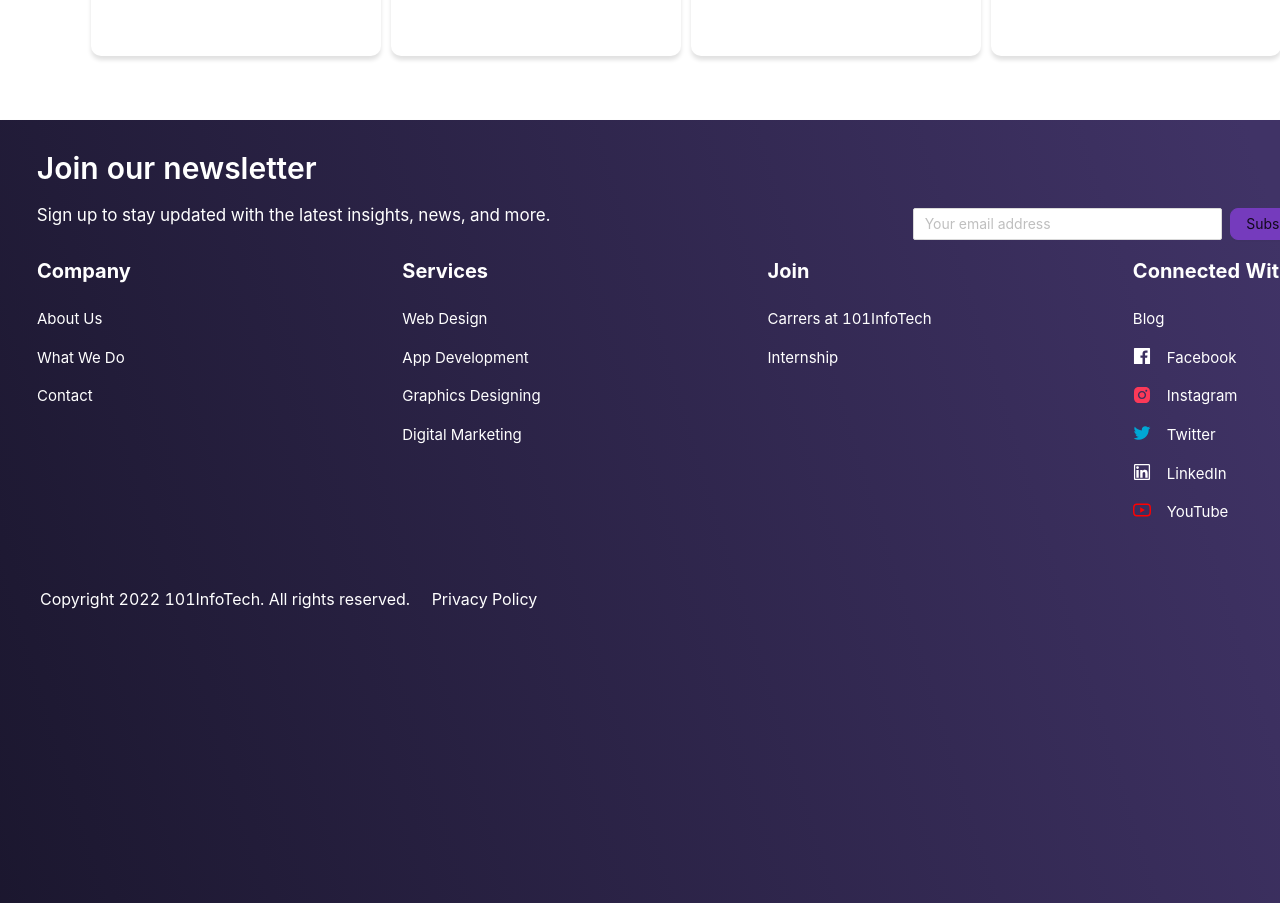
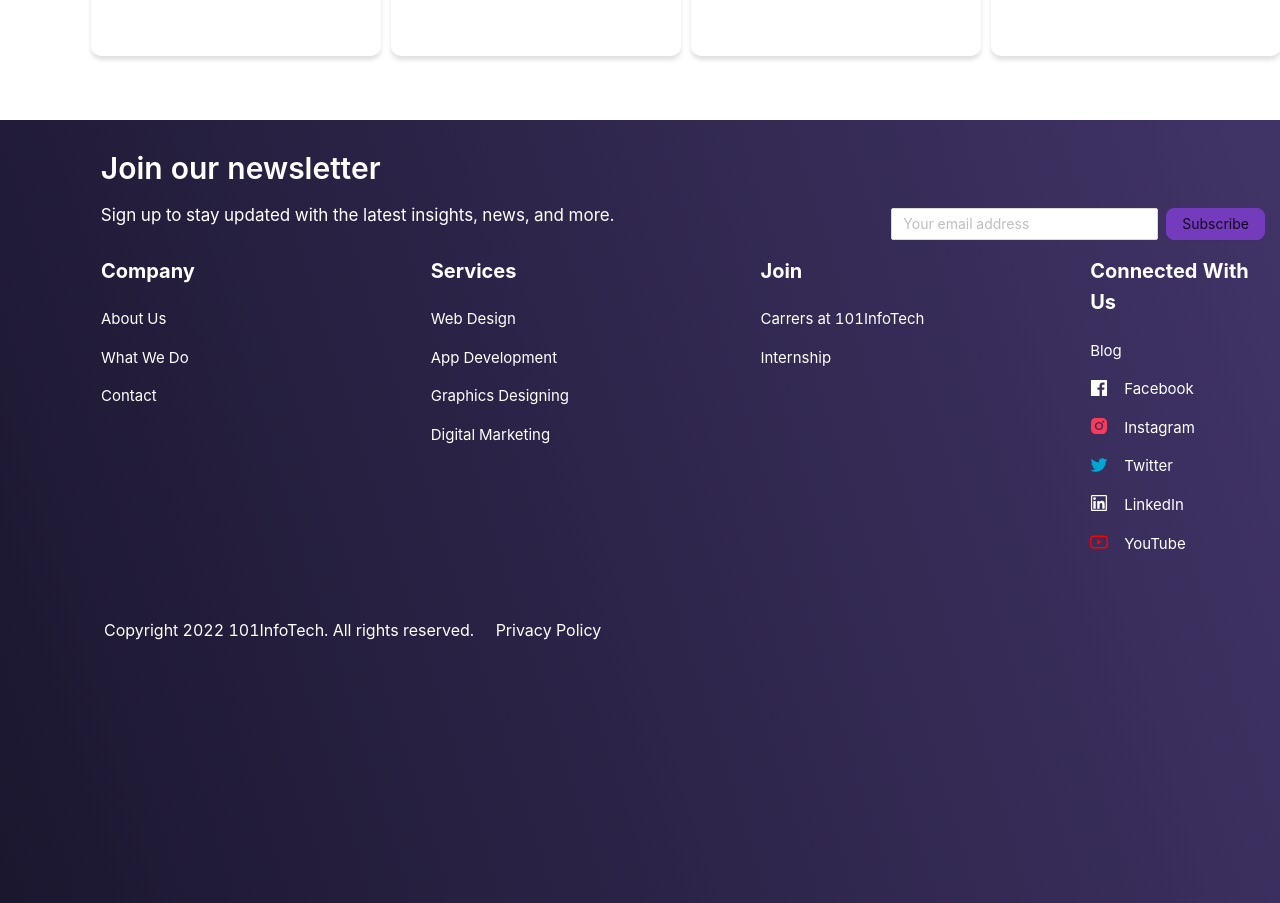
Before and after one commit to Madan57/info_tech, a React (Create React App) app: page / in a window 1280 px wide. Shown: the part 2880-3783 px from the top of the page. Built offline with nearby package versions, Linux system fonts and the light colour scheme.

Commit message:
fix issues

```diff
--- a/src/components/Footer/styles/footer.scss
+++ b/src/components/Footer/styles/footer.scss
@@ -2,6 +2,7 @@
 
 
     position: absolute;
+    padding: 4rem;
     width: 1369px;
     height: 783px;
     // left: 36px;
```
